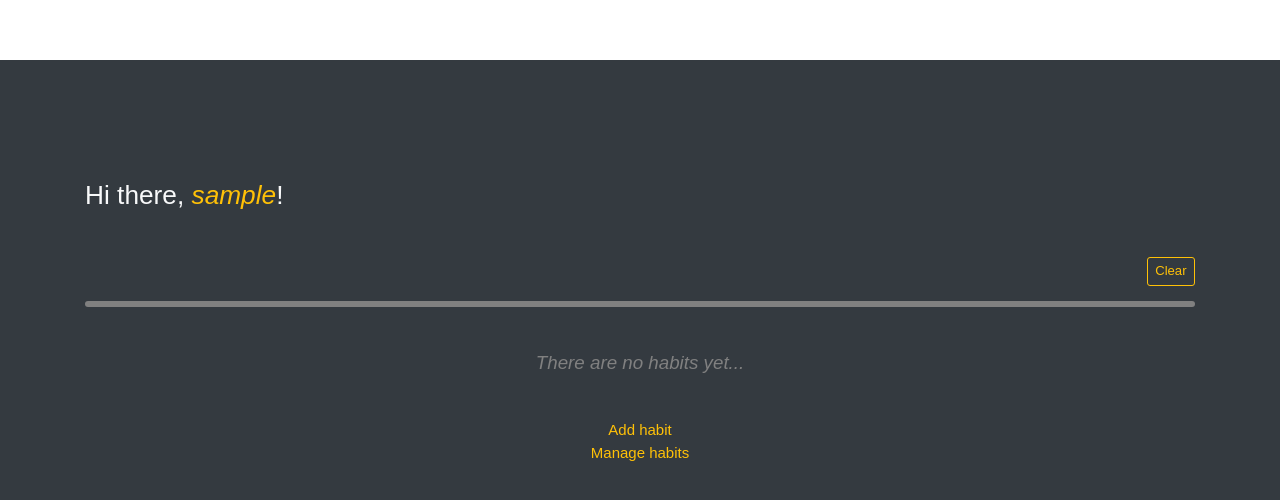
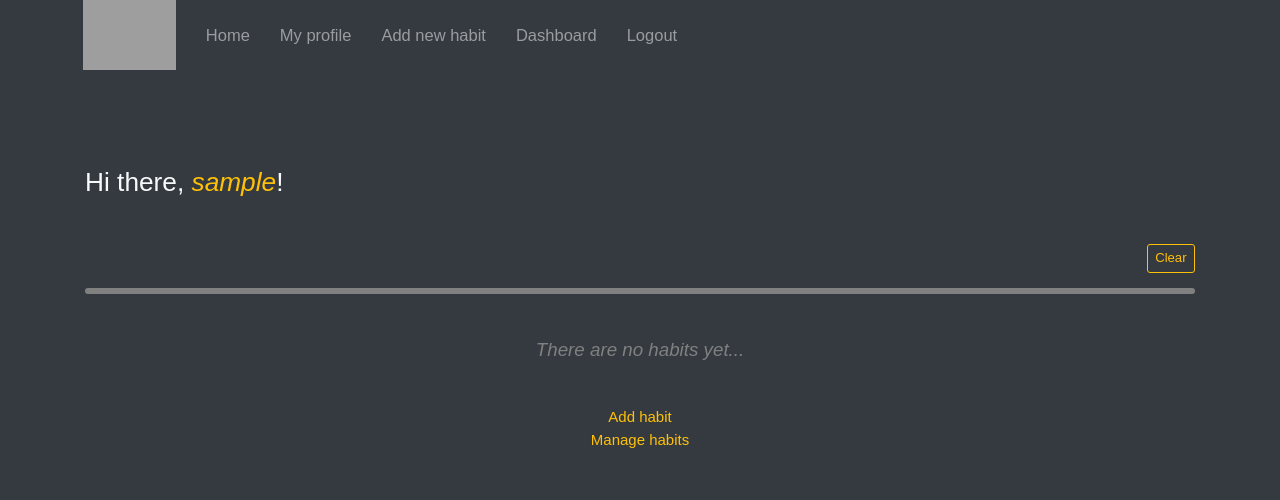
Before and after one commit to Unlie9/habit-tracker, a Django app: page / in a window 1280 px wide. Shown: the top 500 px of the page. Run offline with Django 5.2, Linux system fonts and the light colour scheme; the visitor is signed in with stand-in values (Sample User, id 1); data comes from the database, SQL or seed files in the repository; grey boxes are pictures that could not be loaded.

Commit message:
add sidebar

```diff
--- a/templates/includes/sidebar.html
+++ b/templates/includes/sidebar.html
@@ -1,20 +1,40 @@
-{% load static %}
+<nav class="navbar navbar-expand-lg navbar-dark bg-dark py-0 px-5 fixed-top">
+    <div class="container-fluid mx-4">
+        <a class="navbar-brand p-0 me-5" href="#">
+            <img src="/static/assets/logo.png" alt="logo" height="70px">
+        </a>
+        <div class="collapse navbar-collapse" id="navbarText">
+            <ul class="navbar-nav me-auto mb-2 mb-lg-0">
+                <li class="nav-item p-2">
+                    <a class="nav-link" href="#">Home</a>
+                </li>
+                <li class="nav-item p-2">
+                    <a class="nav-link" href="#">My profile</a>
+                </li>
+                <li class="nav-item p-2">
+                    <a class="nav-link" href="#">Add new habit</a>
+                </li>
+                <li class="nav-item p-2">
+                    <a class="nav-link" href="#">Dashboard</a>
+                </li>
+                {% if user.is_authenticated %}
+                <li class="nav-item p-2">
+                    <a class="nav-link" href="#">Logout</a>
+                </li>
+                {% else %}
+                <li class="nav-item p-2">
+                    <a class="nav-link" href="#">Login</a>
+                </li>
+                {% endif %}
+            </ul>
+        </div>
+    </div>
+</nav>
 
-<body>
-	<div class="container-fluid">
-		<div class="row">
-			<ul>
-				<li>
-
-				</li>
-				<li>
-
-				</li>
-			</ul>
-		</div>
-
-		<div class="col-sm-9">
-
-		</div>
-	</div>
-</body>
+<ul class="sidebar-nav list-group">
+    {% if user.is_authenticated %}
+    <li class="list-group-item"><a href="#">Logout</a></li>
+    {% else %}
+    <li class="list-group-item"><a href="#">Login</a></li>
+    {% endif %}
+</ul>
```
